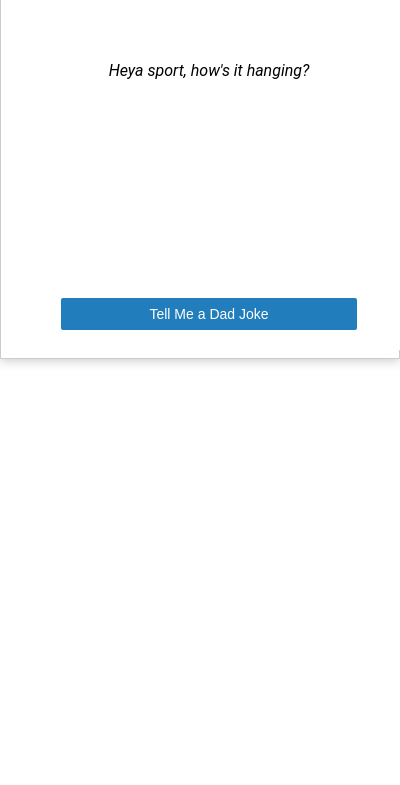
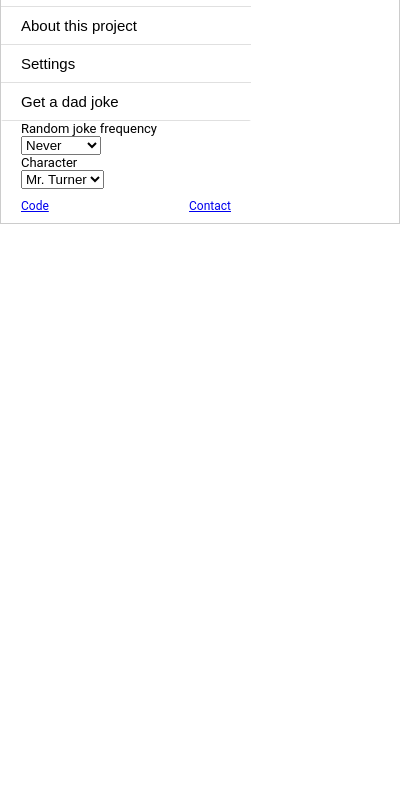
Before and after one commit to LambyPants/dad-joke-generator, a browser extension: page popup.html in a window 400 px wide. Shown: the part 59-844 px from the top of the page. Drawn offline with Linux system fonts and the light colour scheme.

Commit message:
start to setup options

```diff
--- a/popup.html
+++ b/popup.html
@@ -6,15 +6,68 @@
     <script src="./popup.js"></script>
   </head>
   <body>
-    <div class="container">
-      <div class="header">
-        <h1>Dad Jokes</h1>
+    <h1>Dad Joke Generator</h1>
+    <div class="content">
+      <div class="page container" data-page="home">
+        <button
+          id="about"
+          aria-label="about this project"
+          class="item"
+          data-page="about"
+        >
+          About this project
+        </button>
+        <button
+          id="settings"
+          aria-label="edit your settings"
+          class="item"
+          data-page="settings"
+        >
+          Settings
+        </button>
+        <button aria-label="get a dad joke now" class="item" id="dadJoke">
+          Get a dad joke
+        </button>
       </div>
-      <p id="setup" class="starter">Heya sport, how's it hanging?</p>
-      <p id="punchline" class="starter"></p>
-      <div class="buttons">
-        <button id="dadJoke">Tell Me a Dad Joke</button>
+      <div class="container secondary">
+        <button id="backButton" hidden class="back-button" data-page="home">
+          Go back
+        </button>
+        <div hidden class="page" data-page="about">
+          <p>About the project will go here</p>
+        </div>
+        <div class="page" data-page="settings">
+          <div>
+            <label for="frequency">Random joke frequency</label>
+            <select name="frequency" id="frequency">
+              <option value="never">Never</option>
+              <option value="low">Low</option>
+              <option value="medium">Medium</option>
+              <option value="high">High</option>
+              <option value="veryHigh">Very High</option>
+            </select>
+          </div>
+          <div>
+            <label for="character">Character</label>
+            <select name="character" id="character">
+              <option value="mrTurner">Mr. Turner</option>
+            </select>
+          </div>
+        </div>
       </div>
+
+      <footer>
+        <a
+          target="_blank"
+          href="https://github.com/LambyPants/google-meet-randomizer"
+          >Code</a
+        >
+        <a
+          target="_blank"
+          href="https://github.com/LambyPants/google-meet-randomizer"
+          >Contact</a
+        >
+      </footer>
     </div>
   </body>
 </html>
--- a/popup.js
+++ b/popup.js
@@ -1,19 +1,37 @@
 // upper-scope variables available in all functions
 let dadJokeButton;
-let setupLine;
-let punchlineLine;
+let settingsButton;
+let backButton;
+let aboutButton;
 
 document.addEventListener('DOMContentLoaded', () => {
-  // first we select all the DOM elements which do things
   // this is the button we click to get a new joke
   dadJokeButton = document.getElementById('dadJoke');
-  // italicized setup line
-  setupLine = document.getElementById('setup');
-  // bold punchline
-  punchlineLine = document.getElementById('punchline');
+  settingsButton = document.getElementById('settings');
+  aboutButton = document.getElementById('about');
+  backButton = document.getElementById('backButton');
+  dadJokeButton.addEventListener('click', handleDadJokeClick);
+  settingsButton.addEventListener('click', handleOptionClick);
+  aboutButton.addEventListener('click', handleOptionClick);
+  backButton.addEventListener('click', handleOptionClick);
+});
 
-  dadJokeButton.addEventListener('click', handleDadJokeClick);
-});
+function handleOptionClick({ currentTarget }) {
+  const currentPage = currentTarget.getAttribute('data-page');
+  document.querySelectorAll('.page').forEach((item) => {
+    const itemPage = item.getAttribute('data-page');
+    if (itemPage === currentPage) {
+      item.removeAttribute('hidden');
+    } else {
+      item.setAttribute('hidden', '');
+    }
+  });
+  if (currentPage === 'home') {
+    backButton.setAttribute('hidden', '');
+  } else {
+    backButton.removeAttribute('hidden');
+  }
+}
 
 async function handleDadJokeClick() {
   // disable the button until we hear a response
@@ -22,14 +40,7 @@ async function handleDadJokeClick() {
   const setupJoke = await fetch(
     'https://official-joke-api.appspot.com/random_joke',
   );
-  const { punchline, setup } = await setupJoke.json();
-  // <!---------- DEMO PHASE 1 START -------------->
-  // setupLine.innerText = setup;
-  // punchlineLine.innerText = punchline;
-  // <!---------- DEMO PHASE 1 END ---------------->
-
-  // <!---------- DEMO PHASE 2 START -------------->
-
+  const { setup, punchline } = await setupJoke.json();
   // query tabs and grab the active one
   chrome.tabs.query({ active: true, currentWindow: true }, (tabs) => {
     // send a mesage to that active tab
@@ -37,10 +48,8 @@ async function handleDadJokeClick() {
       tabs[0].id,
       { action: 'tellJoke', punchline, setup },
       (response) => {
-        console.log('Received from content.js:', { response });
         dadJokeButton.removeAttribute('disabled');
       },
     );
   });
-  // <!---------- DEMO PHASE 2 EMD --------------->
 }
--- a/styles.css
+++ b/styles.css
@@ -2,101 +2,85 @@ html {
   background: #fff;
   border: 1px solid #ccc;
   font-family: 'Roboto';
-  -webkit-box-shadow: 0 2px 10px rgba(0, 0, 0, 0.2);
-  box-shadow: 0 2px 10px rgba(0, 0, 0, 0.2);
-  border-color: rgba(0, 0, 0, 0.2);
+  margin: 0;
+  padding: 0;
 }
 body {
-  width: 400px;
-  height: 400px;
   background: #fff;
   color: #000;
-}
-.header {
-  flex-basis: 5%;
-  display: flex;
-  justify-content: center;
-  align-items: center;
-  text-align: center;
-  width: 100%;
-  height: 100%;
-  padding: 1rem;
-}
-h1 {
   margin: 0;
-  font-size: 16px;
-}
-.container {
-  display: flex;
-  flex-direction: column;
-  justify-content: space-between;
-  align-items: center;
-  height: calc(100%);
-  width: calc(100% - 2rem);
-  padding: 0 1rem;
-}
-ul {
-  overflow-y: auto;
-  border-top: 1px solid #e8eaed;
-  border-bottom: 1px solid #e8eaed;
-  list-style: none;
-  margin: 0;
-  height: calc(100% - 2rem);
-  width: calc(100% - 2rem);
-  padding: 1rem;
-  flex-basis: 90%;
+  padding: 0;
+  width: 250px;
 }
 
-#punchline {
-  font-weight: bold;
+h1 {
+  color: #ee6e73;
+  font-weight: 500;
+  font-size: 18px;
+  line-height: 110%;
+  padding: 10px 0;
+  text-align: center;
 }
-.starter {
-  font-style: italic;
-  height: calc(100% - 24px);
-  width: calc(100% - 40px);
-  text-align: center;
-  display: flex;
-  justify-content: center;
-  align-items: center;
+
+.container {
+  background: #fff;
+  max-height: 350px;
+  overflow: auto;
+  margin: 0;
+  height: 100%;
+  padding-left: 0;
+  list-style-type: none;
+  border-bottom-left-radius: 2px;
+  border-bottom-right-radius: 2px;
 }
-.buttons {
-  flex-basis: 5%;
-  display: flex;
-  justify-content: space-between;
-  align-items: center;
-  height: calc(100% - 4rem);
-  width: calc(100% - 4rem);
-  padding: 1rem;
+button.item:first-child {
+  border-top: 1px solid #e0e0e0;
+}
+button.item {
+  font-size: 15px;
+  background-color: #fff;
+  padding: 10px 20px;
+  margin: 0;
+  border-bottom: 1px solid #e0e0e0;
+  list-style-type: none;
+  transition: background-color 0.3s ease;
+  cursor: pointer;
+  width: 100%;
+  display: block;
+  text-align: left;
+}
+
+.secondary {
+  font-size: 13px;
+  background-color: #fff;
+  padding: 0 20px;
+}
+
+.secondary select {
+  display: block;
+}
+
+button:hover {
+  background-color: #ddd;
 }
 
 button {
-  flex: 1;
-  background-color: #217dbb;
-  color: #fff;
-  font-size: 14px;
-  padding: 8px 24px;
+  outline: none;
+  border: none;
+  background: none;
+  border: none;
+  -webkit-tap-highlight-color: transparent;
   text-decoration: none;
-  border-color: #204d74;
-  border: none;
-  border-radius: 2px;
-  background-clip: padding-box;
-  margin: 4px;
   cursor: pointer;
-  transition: background-color 0.3s ease;
 }
 
-#copy {
-  background-color: #ec971f;
-  border-color: #d58512;
+div[hidden] {
+  display: none;
 }
-#resync {
-  background-color: #5cb85c;
-  border-color: #4cae4c;
+
+footer {
+  display: flex;
+  justify-content: space-between;
+  font-size: 12px;
+  padding: 10px 20px;
 }
-button[disabled] {
-  color: #fff;
-  background-color: #6c757d !important;
-  border-color: #6c757d !important;
-  cursor: default;
-  pointer-events: none;
-}
```
Also changed, not shown: components/dad-joke.js (+43 -0 lines), content.js (+3 -6 lines).
